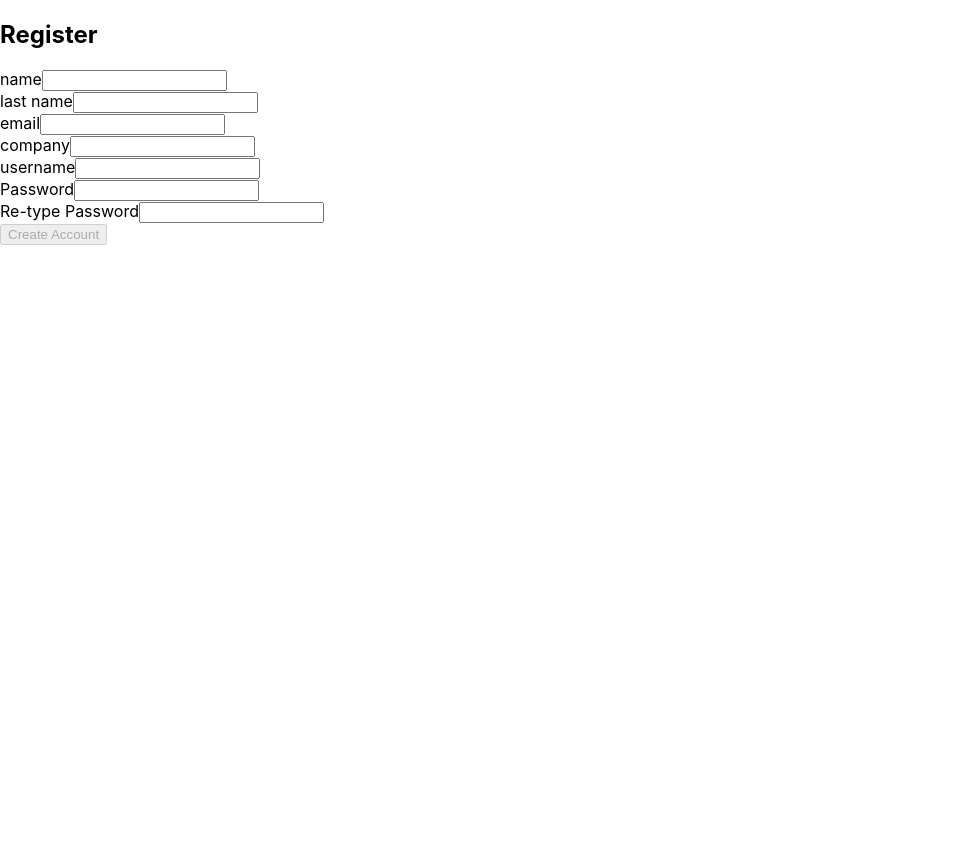
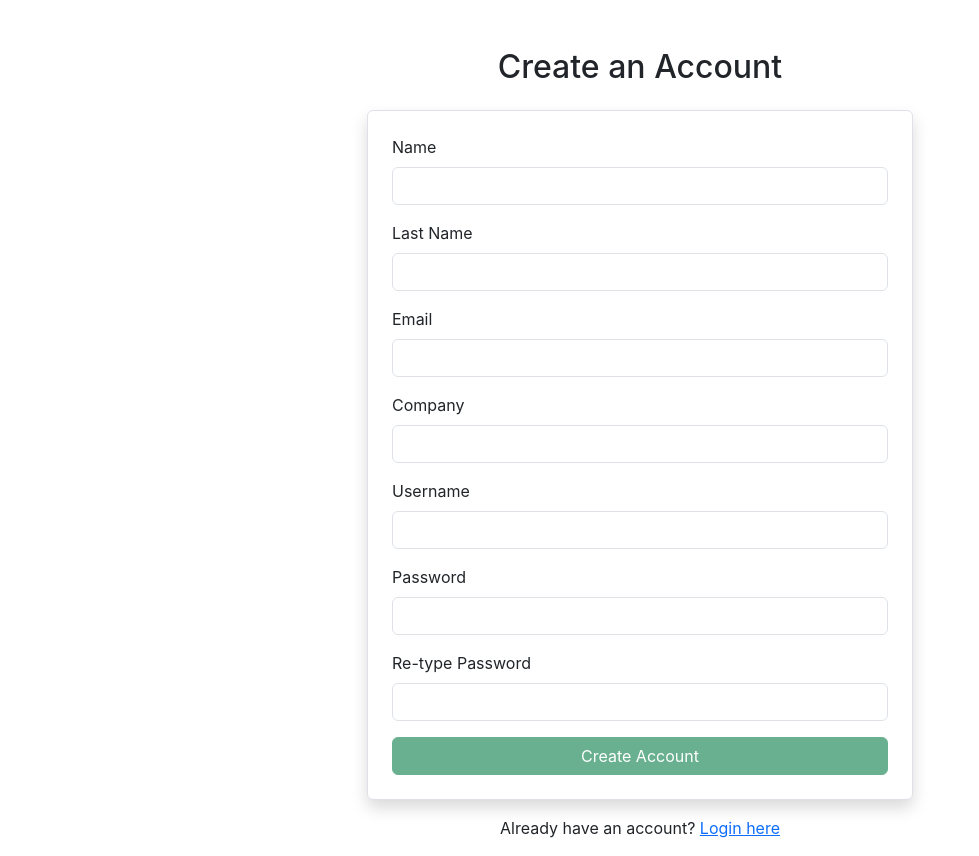
Before and after one commit to Nicolas-C-G/calendar_web_app, a React (Create React App) app in the folder frontend/: page /register in a window 1280 px wide. Shown: the whole page, without its empty margins (0-979 px from the left). Before the commit the page ends 800 px from the top, so only its background shows below. Built offline with nearby package versions, Linux system fonts and the light colour scheme.

Commit message:
Added some styles to register and login

```diff
--- a/frontend/public/index.html
+++ b/frontend/public/index.html
@@ -8,6 +8,10 @@
     <meta
       name="description"
       content="Web site created using create-react-app"
+    />
+    <link
+      href="https://cdn.jsdelivr.net/npm/bootstrap@5.3.3/dist/css/bootstrap.min.css"
+      rel="stylesheet"
     />
     <link rel="apple-touch-icon" href="%PUBLIC_URL%/logo192.png" />
     <!--
@@ -24,7 +28,7 @@
       work correctly both with client-side routing and a non-root public URL.
       Learn how to configure a non-root public URL by running `npm run build`.
     -->
-    <title>React App</title>
+    <title>Calendar App</title>
   </head>
   <body>
     <noscript>You need to enable JavaScript to run this app.</noscript>
--- a/frontend/src/components/Login.js
+++ b/frontend/src/components/Login.js
@@ -28,29 +28,44 @@ function Login() {
     };
 
     return (
-        <div>
-            <h2>Login</h2>
-            <form onSubmit={handleSubmit}>
-                <label>Username</label>
+        <div className="container mt-5">
+            <div className="row justify-content-center">
+                <div className="col-md-4">
+                <h2 className="text-center mb-4">Login</h2>
+                <form onSubmit={handleSubmit} className="border p-4 shadow rounded bg-white">
+                    <div className="mb-3">
+                    <label className="form-label">Username</label>
                     <input
                         type="text"
+                        className="form-control"
                         value={username}
                         onChange={(e) => setUsername(e.target.value)}
+                        required
                     />
-                <br />
+                    </div>
 
-                <label>Password</label>
+                    <div className="mb-3">
+                    <label className="form-label">Password</label>
                     <input
                         type="password"
+                        className="form-control"
                         value={password}
                         onChange={(e) => setPassword(e.target.value)}
+                        required
                     />
-                <br />
+                    </div>
 
-                <button type="submit">Login</button>
+                    <div className="d-grid">
+                    <button type="submit" className="btn btn-primary">
+                        Login
+                    </button>
+                    </div>
                 </form>
-
-            <p>Don't have an account? <Link to="/register">Register here</Link></p>
+                <p className="text-center mt-3">
+                    Don’t have an account? <Link to="/register">Register here</Link>
+                </p>
+                </div>
+            </div>
         </div>
     );
 }
--- a/frontend/src/components/Register.js
+++ b/frontend/src/components/Register.js
@@ -1,5 +1,5 @@
 import React, { useState } from "react";
-import { useHistory } from "react-router-dom";
+import { useHistory, Link } from "react-router-dom";
 
 function Register() {
     const [form, setForm] = useState({
@@ -40,48 +40,64 @@ function Register() {
     const passwordsMatch = form.password && form.re_password && form.password === form.re_password;
 
     return (
-        <div>
-            <h2>Register</h2>
-            <form onSubmit={handleSubmit}>
+        <div className="container mt-5">
+            <div className="row justify-content-center">
+                <div className="col-md-6">
+                <h2 className="text-center mb-4">Create an Account</h2>
+                <form onSubmit={handleSubmit} className="border p-4 shadow rounded bg-white">
                     {["name", "last_name", "email", "company", "username"].map((field) => (
-                    <div key={field}>
-                        <label>{field.replace("_", " ")}</label>
+                    <div className="mb-3" key={field}>
+                        <label className="form-label text-capitalize">{field.replace("_", " ")}</label>
                         <input
                         type="text"
                         name={field}
+                        className="form-control"
                         value={form[field]}
                         onChange={handleChange}
                         required
                         />
                     </div>
                     ))}
-                <div>
-                    <label>Password</label>
+
+                    <div className="mb-3">
+                    <label className="form-label">Password</label>
                     <input
                         type="password"
                         name="password"
+                        className="form-control"
                         value={form.password}
                         onChange={handleChange}
                         required
                     />
                     </div>
-                <div>
-                    <label>Re-type Password</label>
+
+                    <div className="mb-3">
+                    <label className="form-label">Re-type Password</label>
                     <input
                         type="password"
                         name="re_password"
+                        className={`form-control ${form.re_password && !passwordsMatch ? "is-invalid" : ""}`}
                         value={form.re_password}
                         onChange={handleChange}
                         required
                     />
+                    {!passwordsMatch && form.re_password && (
+                        <div className="invalid-feedback">Passwords do not match</div>
+                    )}
                     </div>
-                {!passwordsMatch && form.re_password && (
-                    <p style={{ color: "red" }}>Passwords do not match</p>
-                )}
-                <button type="submit" disabled={!passwordsMatch}>
+
+                    <div className="d-grid">
+                    <button type="submit" className="btn btn-success" disabled={!passwordsMatch}>
                         Create Account
                     </button>
+                    </div>
                 </form>
+
+                <p className="text-center mt-3">
+                    Already have an account? <Link to="/">Login here</Link>
+                </p>
+                </div>
+            </div>
         </div>
     );
 }
```
Lines whose indentation alone changed are shown as unchanged.
